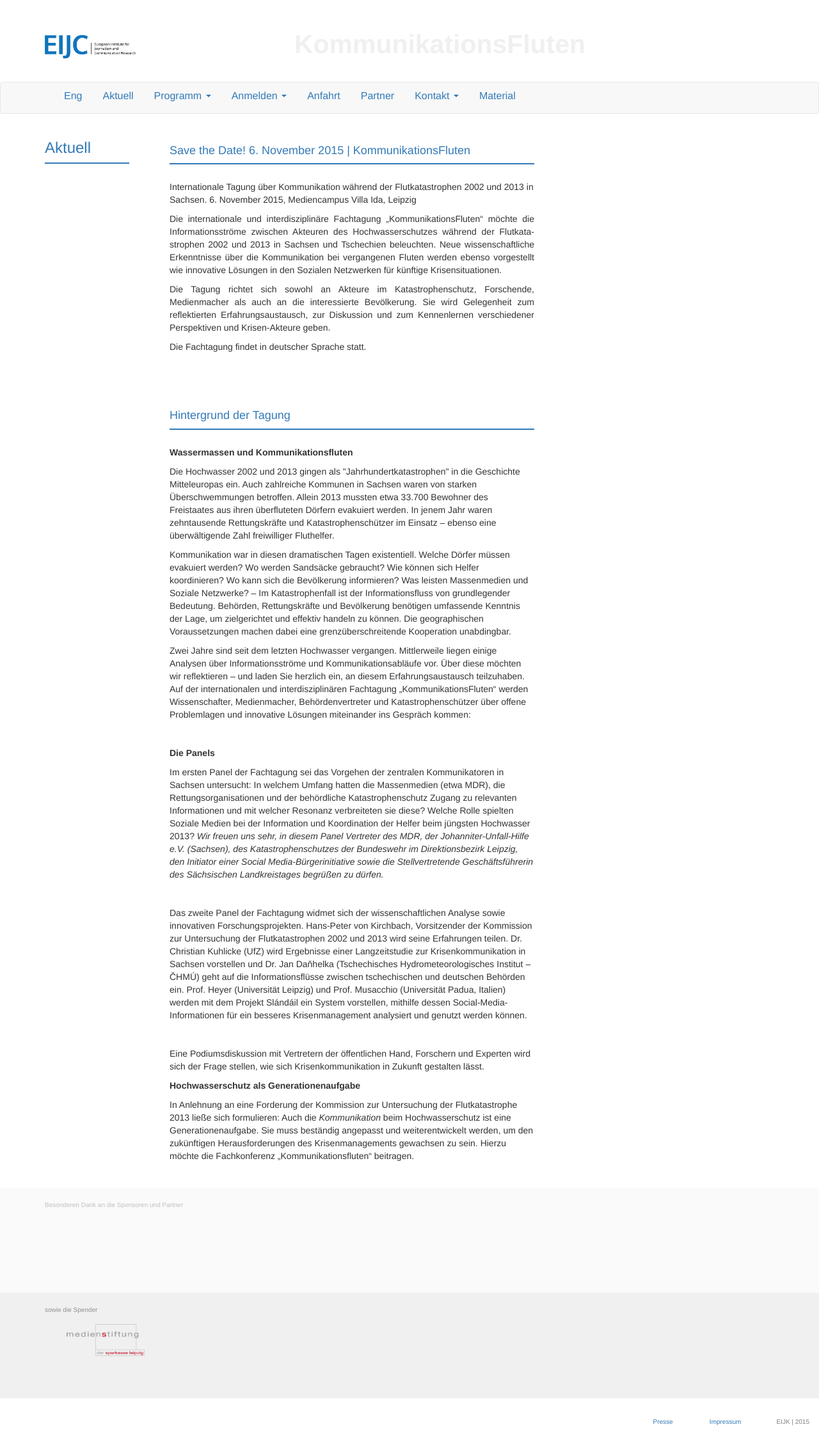
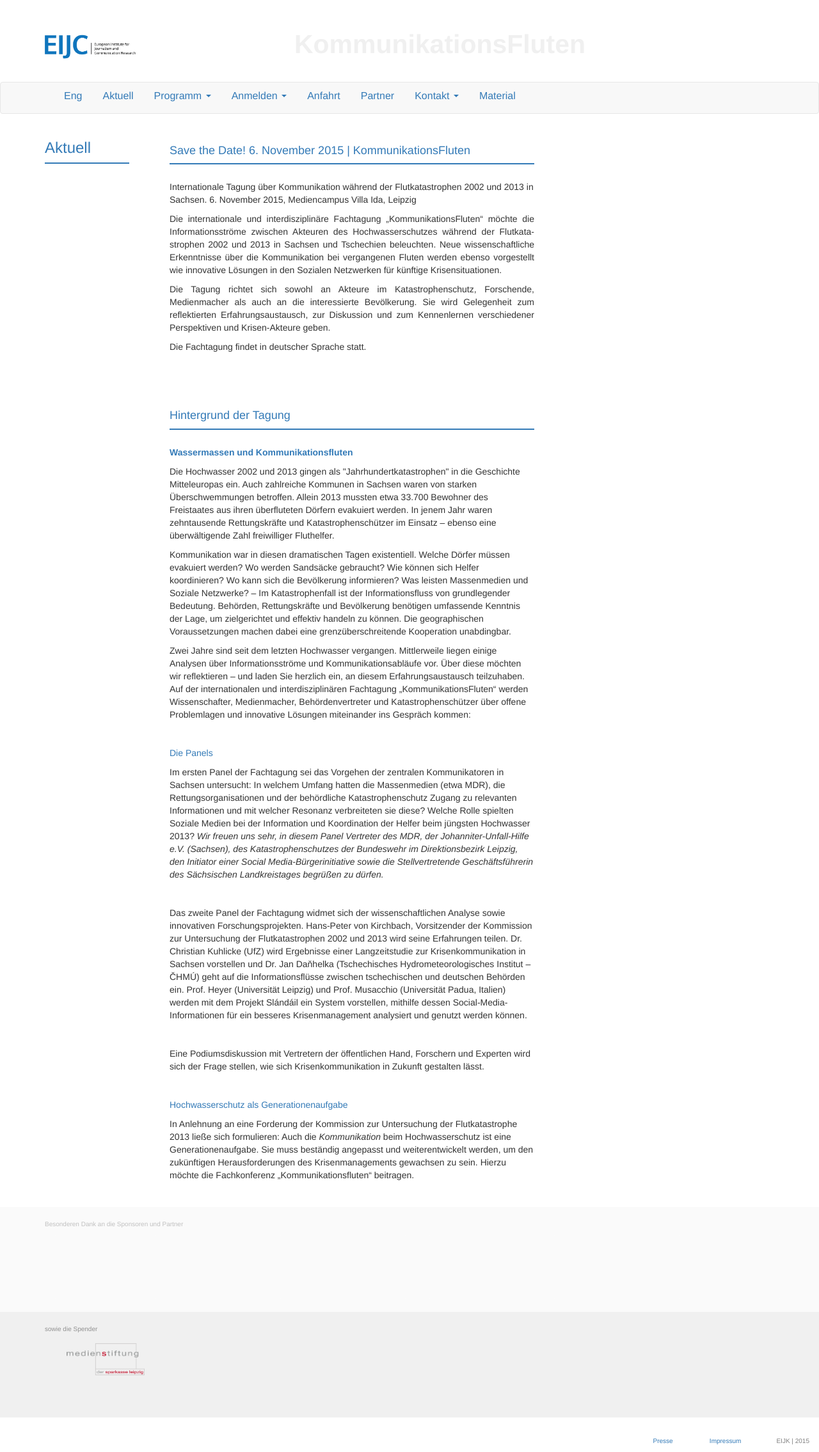
Before and after one commit to susedev/test, a Jekyll site: the page built from konferenz-kommunikationsfluten.html, in a window 1280 px wide. Shown: the whole page at 64% size. Built offline with Jekyll 4.4.1, drawn with Linux system fonts in a browser that asks for light colours; nearby versions of some CDN libraries; before the commit the page ends 2240 px from its top, so only the background shows below that.

Commit message:
Edit from JekyllCMS

```diff
--- a/konferenz-kommunikationsfluten.html
+++ b/konferenz-kommunikationsfluten.html
@@ -21,7 +21,7 @@ title: Aktuell
 
 <div class="box" style="background-color: #337AB7; height:2px; margin-top:3px; margin-bottom:25px;">&nbsp;</div>
 
-<p><strong>Wassermassen und Kommunikationsfluten </strong></p>
+<p><span style="color:#337AB7;"><strong>Wassermassen und Kommunikationsfluten </strong></span></p>
 
 <p>Die Hochwasser 2002 und 2013 gingen als &quot;Jahrhundertkatastrophen&quot; in die Geschichte Mitteleuropas ein. Auch zahlreiche Kommunen in Sachsen waren von starken &Uuml;berschwemmungen betroffen. Allein 2013 mussten etwa 33.700 Bewohner des Freistaates aus ihren &uuml;berfluteten D&ouml;rfern evakuiert werden. In jenem Jahr waren zehntausende Rettungskr&auml;fte und Katastrophensch&uuml;tzer im Einsatz &ndash; ebenso eine &uuml;berw&auml;ltigende Zahl freiwilliger Fluthelfer.</p>
 
@@ -31,7 +31,7 @@ title: Aktuell
 
 <p>&nbsp;</p>
 
-<p><strong>Die Panels</strong></p>
+<p><span style="color:#337AB7;">Die Panels</span></p>
 
 <p>Im ersten Panel der Fachtagung sei das Vorgehen der zentralen Kommunikatoren in Sachsen untersucht: In welchem Umfang hatten die Massenmedien (etwa MDR), die Rettungsorganisationen und der beh&ouml;rdliche Katastrophenschutz Zugang zu relevanten Informationen und mit welcher Resonanz verbreiteten sie diese? Welche Rolle spielten Soziale Medien bei der Information und Koordination der Helfer beim j&uuml;ngsten Hochwasser 2013? <em>Wir freuen uns sehr, in diesem Panel Vertreter des MDR, der Johanniter-Unfall-Hilfe e.V. (Sachsen), des Katastrophenschutzes der Bundeswehr im Direktionsbezirk Leipzig, den Initiator einer Social Media-B&uuml;rgerinitiative sowie die Stellvertretende Gesch&auml;ftsf&uuml;hrerin des S&auml;chsischen Landkreistages begr&uuml;&szlig;en zu d&uuml;rfen.</em></p>
 
@@ -43,7 +43,9 @@ title: Aktuell
 
 <p>Eine Podiumsdiskussion mit Vertretern der &ouml;ffentlichen Hand, Forschern und Experten wird sich der Frage stellen, wie sich Krisenkommunikation in Zukunft gestalten l&auml;sst.</p>
 
-<p><strong>Hochwasserschutz als Generationenaufgabe</strong></p>
+<p>&nbsp;</p>
+
+<p><span style="color:#337AB7;">Hochwasserschutz als Generationenaufgabe</span></p>
 
 <p>In Anlehnung an eine Forderung der Kommission zur Untersuchung der Flutkatastrophe 2013 lie&szlig;e sich formulieren: Auch die <em>Kommunikation</em> beim Hochwasserschutz ist eine Generationenaufgabe. Sie muss best&auml;ndig angepasst und weiterentwickelt werden, um den zuk&uuml;nftigen Herausforderungen des Krisenmanagements gewachsen zu sein. Hierzu m&ouml;chte die Fachkonferenz &bdquo;Kommunikationsfluten&ldquo; beitragen.</p>
 
```
